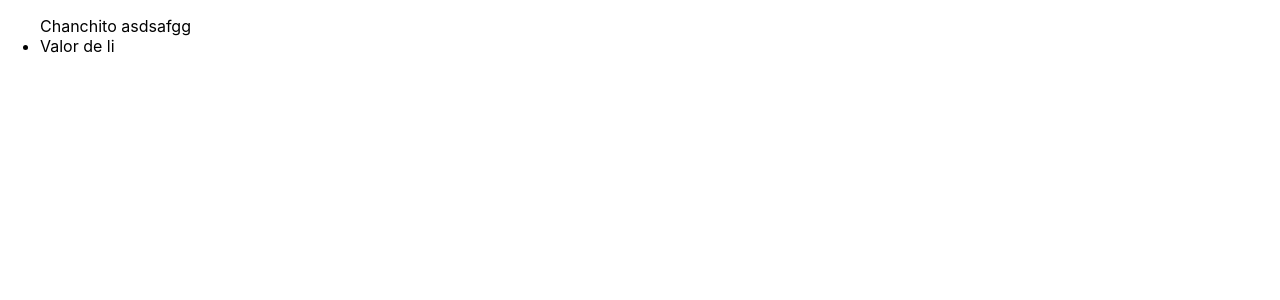
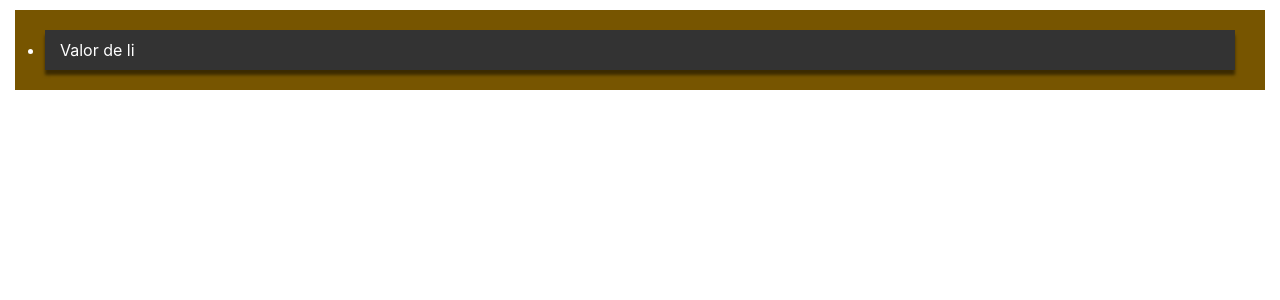
Before and after one commit to cabrerojas/mi-app, a React (Create React App) app: page / in a window 1280 px wide. Shown: the top 300 px of the page. Built offline with nearby package versions, Linux system fonts and the light colour scheme.

Commit message:
Update App.js
inline style

```diff
--- a/src/App.js
+++ b/src/App.js
@@ -1,9 +1,20 @@
 import logo from './logo.svg';
 import './App.css';
 
-const Li = ({children}) => {
+const estilo2 = {
+  boxShadow: '0 5px 3px rgba(0,0,0,0.5)'
+}
+
+const estilo = (bg = '#333') =>({
+  backgroundColor: bg,
+  color: '#fff',
+  padding: '10px 15px',
+  margin: '10px 15px'
+})
+
+const Li = ({ children }) => {
   return (
-    <li className='clase-li'>{children}</li>
+    <li style={{...estilo2, ...estilo()}} className='clase-li'>{children}</li>
   )
 
 
@@ -12,7 +23,7 @@
   const valor = 'asdsafgg'
   return (
 
-    <ul className="clase-css">Chanchito {valor}
+    <ul style={estilo('#750')} className="clase-css">
       <Li estado="feliz">Valor de li</Li>
     </ul>
   );
```
